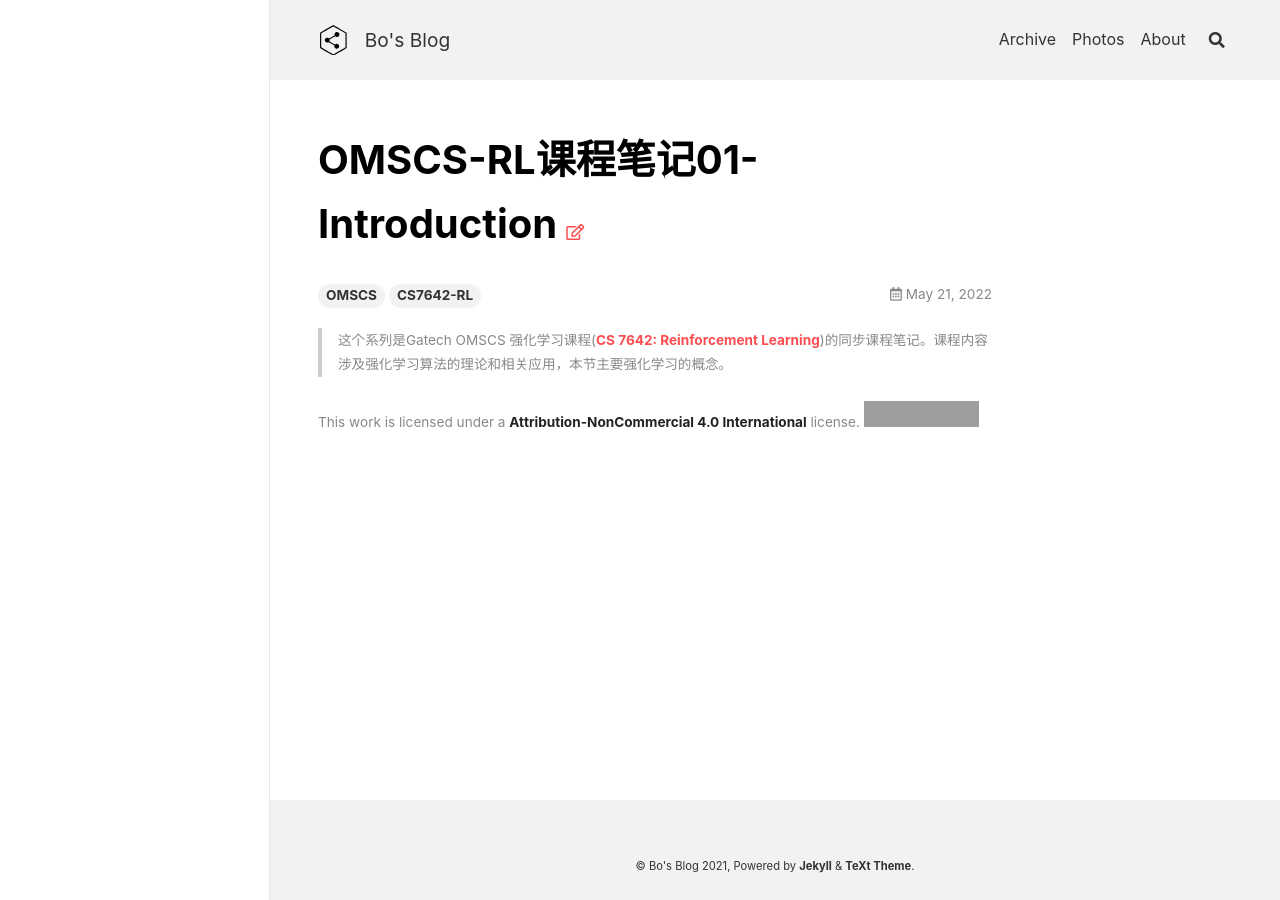
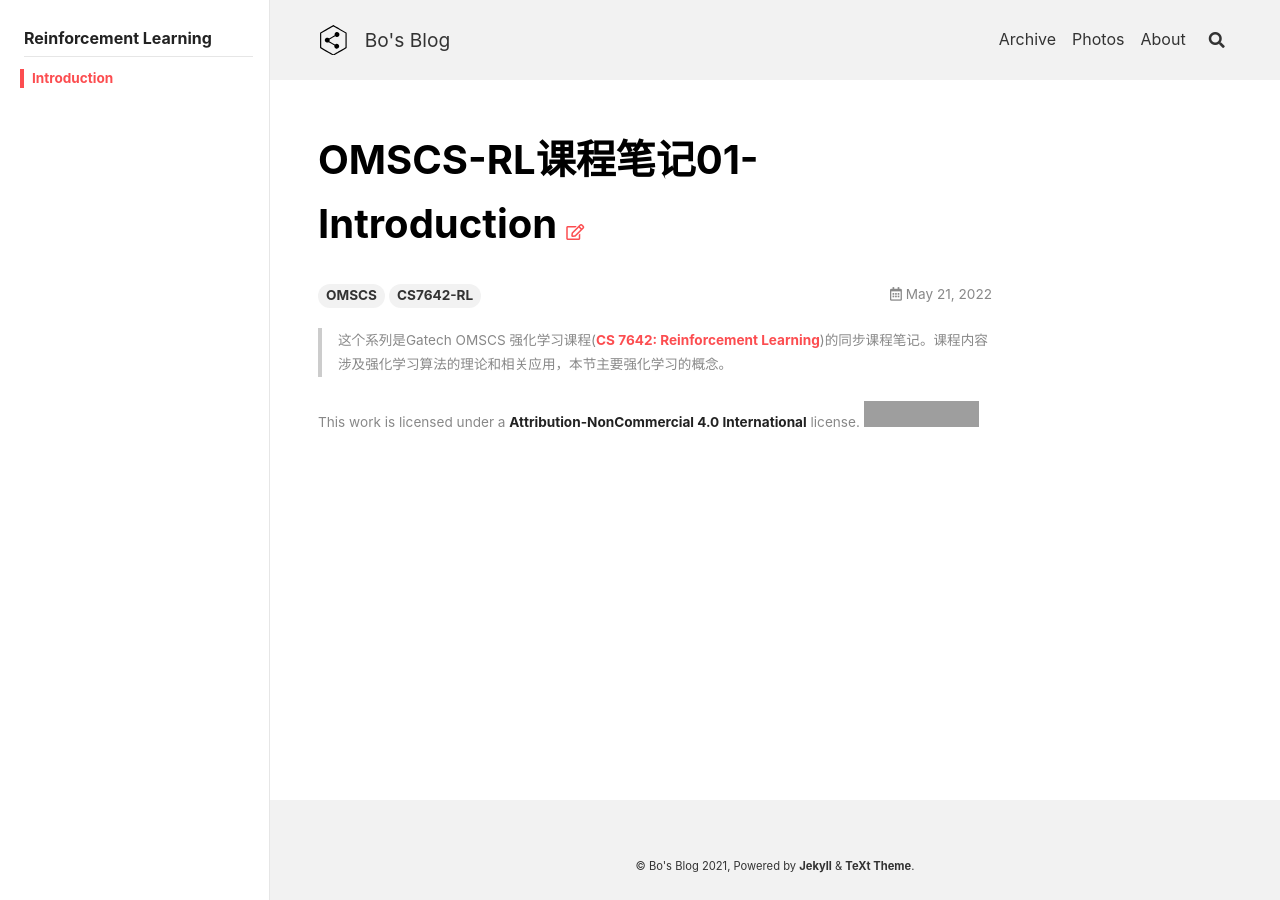
Before and after one commit to peng00bo00/peng00bo00_previous_blog, a Jekyll site: the page built from _posts/2022-05-21-OMSCS-RL-NOTES-01.md, in a window 1280 px wide. Built offline with Jekyll 4.4.1, drawn with Linux system fonts in a browser that asks for light colours; nearby versions of some CDN libraries; grey boxes are pictures that could not be loaded.

Commit message:
Update navigation.yml

```diff
--- a/_data/navigation.yml
+++ b/_data/navigation.yml
@@ -344,3 +344,9 @@ OMSCS-SIM:
         url: /2022/04/05/OMSCS-SIM-NOTES-09.html
       - title: Comparing Systems
         url: /2022/04/12/OMSCS-SIM-NOTES-10.html
+
+OMSCS-RL:
+  - title: Reinforcement Learning
+    children:
+      - title: Introduction
+        url: /2022/05/21/OMSCS-RL-NOTES-01.html
```
